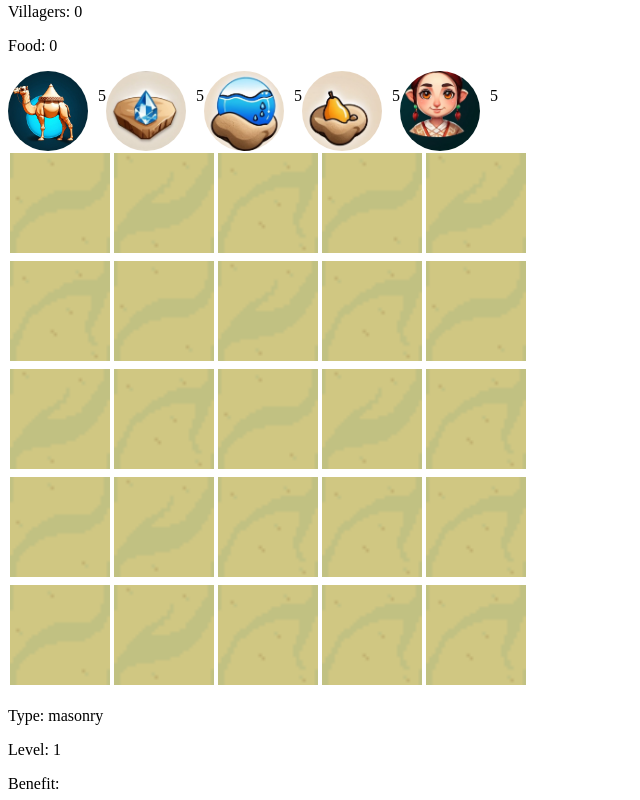
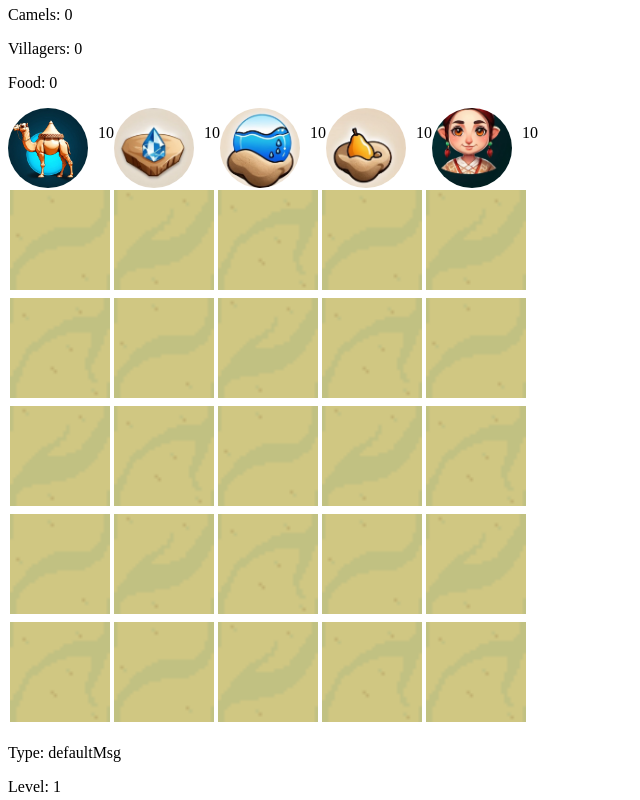
Before and after one commit to manojna18/pixelVillage, a React (Vite) app in the folder pixelVillage/: page / in a window 1280 px wide. Shown: the part 240-1040 px from the top of the page, without its empty margins (0-640 px from the left). Built offline with nearby package versions, Linux system fonts and the light colour scheme.

Commit message:
Added changed to cost functionality

```diff
--- a/pixelVillage/src/App.tsx
+++ b/pixelVillage/src/App.tsx
@@ -4,7 +4,7 @@ import ResourcesView from "./components/ResourcesView";
 import { useState } from "react";
 
 function App() {
-  const [chosenResource, setChosenResource] = useState("masonry");
+  const [chosenResource, setChosenResource] = useState("defaultMsg");
 
   let [resourceCost, setResourceCost] = useState({
     camels: 0,
@@ -14,31 +14,43 @@ function App() {
     water: 0,
   });
 
-  const [benefitToShow, setBenefitToShow] = useState("");
+  const [benefitToShow, setBenefitToShow] = useState({
+    camels: 0,
+    gems: 0,
+    food: 0,
+    villagers: 0,
+    water: 0,
+  });
 
   const showBenefit = (chosenRes: string): void => {
     if (chosenRes === "masonry") {
       let newCost = {
-        camels: 5,
-        gems: 0,
+        camels: 1,
+        gems: 5,
         food: 2,
         villagers: 2,
         water: 1,
       };
       setResourceCost(newCost);
       console.log(resourceCost);
-      setBenefitToShow("gems: 10");
+      setBenefitToShow({
+        camels: 0,
+        gems: 4,
+        food: 3,
+        villagers: 0,
+        water: 0,
+      });
     } else if (chosenRes === "house") {
       let newCost = {
-        camels: 3,
+        camels: 1,
         gems: 4,
         food: 0,
-        villagers: 0,
-        water: 0,
+        villagers: 1,
+        water: 2,
       };
       setResourceCost(newCost);
       console.log(resourceCost);
-      setBenefitToShow("Villagers:  3");
+      setBenefitToShow({ camels: 0, gems: 0, food: 0, villagers: 5, water: 0 });
     } else if (chosenRes === "quarry") {
       let newCost = {
         camels: 0,
@@ -49,7 +61,13 @@ function App() {
       };
       setResourceCost(newCost);
       console.log(resourceCost);
-      setBenefitToShow("food: 12");
+      setBenefitToShow({
+        camels: 0,
+        gems: 15,
+        food: 0,
+        villagers: 0,
+        water: 0,
+      });
     } else if (chosenRes === "settlements") {
       let newCost = {
         camels: 1,
@@ -60,7 +78,7 @@ function App() {
       };
       setResourceCost(newCost);
       console.log(resourceCost);
-      setBenefitToShow("Lumber: 8");
+      setBenefitToShow({ camels: 8, gems: 0, food: 0, villagers: 2, water: 0 });
     } else if (chosenRes === "oasis") {
       let newCost = {
         camels: 8,
@@ -71,10 +89,10 @@ function App() {
       };
       setResourceCost(newCost);
       console.log(resourceCost);
-      setBenefitToShow("Water: 7");
+      setBenefitToShow({ camels: 0, gems: 0, food: 0, villagers: 0, water: 7 });
     } else {
       console.log(resourceCost);
-      setBenefitToShow("Pick a resource from the dropdown");
+      setBenefitToShow({ camels: 0, gems: 0, food: 0, villagers: 0, water: 0 });
     }
   };
 
@@ -97,6 +115,7 @@ function App() {
               setChosenResource(e.target.value);
             }}
           >
+            <option value="defaultMsg">Select an improvement</option>
             <option value="masonry">Masonry</option>
             <option value="house">House</option>
             <option value="oasis">Oasis</option>
@@ -107,7 +126,7 @@ function App() {
         </form>
       </div>
       <h3>Benefit</h3>
-      <p>{benefitToShow}</p>
+      <p>benefitToShow</p>
 
       <ResourcesView resourceCost={resourceCost} />
       <Map
--- a/pixelVillage/src/components/ImprovementsView.tsx
+++ b/pixelVillage/src/components/ImprovementsView.tsx
@@ -1,3 +1,4 @@
+import { useState } from "react";
 import ResourceCost from "../modules/ResourceCost";
 import "./ImprovementView.css";
 
@@ -11,7 +12,7 @@ interface Prop {
   tiles: Tile[];
   indexClicked: number;
   resourceCost: ResourceCost;
-  benefit: string;
+  benefit: ResourceCost;
 }
 
 const ImprovementView = ({
@@ -21,11 +22,40 @@ const ImprovementView = ({
   resourceCost,
   benefit,
 }: Prop) => {
+  const getBenefitToShow = () => {
+    if (resource === "house") {
+      return `Villagers: ${benefit.villagers}`;
+    } else if (resource === "masonry") {
+      return `Gems: ${benefit.gems}, Food: ${benefit.food}`;
+    } else if (resource === "quarry") {
+      return `Gems: ${benefit.gems}`;
+    } else if (resource === "settlements") {
+      return `Villagers: ${benefit.villagers}, Camels: ${benefit.camels}`;
+    } else {
+      return `Water: ${benefit.water}`;
+    }
+  };
+  const [level, setLevel] = useState(1);
+
+  const changeImage = () => {
+    if (tiles[indexClicked].resource === "masonry") {
+      tiles[indexClicked].img = "src/assets/improvements/level2/solar-farm.png";
+    } else if (tiles[indexClicked].resource === "house") {
+      tiles[indexClicked].img = "src/assets/improvements/level2/fortress.png";
+    } else if (tiles[indexClicked].resource === "quarry") {
+      tiles[indexClicked].img = "src/assets/improvements/level2/quarry.png";
+    } else if (tiles[indexClicked].resource === "oasis") {
+      tiles[indexClicked].img = "src/assets/improvements/level2/Oasis-2.png";
+    } else if (tiles[indexClicked].resource === "settlements") {
+      tiles[indexClicked].img = "src/assets/improvements/level2/caravans.jpg";
+    }
+  };
+
   return (
     <div className="ImprovementView">
       <p> Type: {resource}</p>
       <p>Level: {tiles[indexClicked].level}</p>
-      <p>Benefit: {benefit}</p>
+      <p>Benefit: {getBenefitToShow()}</p>
       <p>Cost: </p>
       <div>
         <p>Gems: {resourceCost.gems}</p>
@@ -38,7 +68,10 @@ const ImprovementView = ({
         <button>Close</button>
         <button
           onClick={() => {
-            tiles[indexClicked].level++;
+            tiles[indexClicked].level = tiles[indexClicked].level + 1;
+            setLevel(tiles[indexClicked].level);
+            changeImage();
+            console.log(tiles);
           }}
         >
           Upgrade
--- a/pixelVillage/src/components/Map.css
+++ b/pixelVillage/src/components/Map.css
@@ -3,6 +3,10 @@
   flex-direction: row;
   flex-wrap: wrap;
   width: 520px;
+}
+.map-container .selected {
+  border: solid 2px black;
+  box-sizing: border-box;
 }
 
 .map-container img {
--- a/pixelVillage/src/components/Map.tsx
+++ b/pixelVillage/src/components/Map.tsx
@@ -10,51 +10,53 @@ import ResourceLine from "./ResourceLine";
 interface Prop {
   chosenResource: string;
   resourceCost: ResourceCost;
-  benefit: string;
+  benefit: ResourceCost;
 }
 interface Tile {
   img: string;
   level: number;
   resource: string;
+  className: string;
 }
 
 const Map = ({ chosenResource, resourceCost, benefit }: Prop) => {
   const [tiles, setTiles] = useState([
-    { img: tile1, level: 1, resource: "" },
-    { img: tile2, level: 1, resource: "" },
-    { img: tile3, level: 1, resource: "" },
-    { img: tile1, level: 1, resource: "" },
-    { img: tile2, level: 1, resource: "" },
-    { img: tile3, level: 1, resource: "" },
-    { img: tile1, level: 1, resource: "" },
-    { img: tile2, level: 1, resource: "" },
-    { img: tile3, level: 1, resource: "" },
-    { img: tile1, level: 1, resource: "" },
-    { img: tile2, level: 1, resource: "" },
-    { img: tile3, level: 1, resource: "" },
-    { img: tile1, level: 1, resource: "" },
-    { img: tile2, level: 1, resource: "" },
-    { img: tile3, level: 1, resource: "" },
-    { img: tile1, level: 1, resource: "" },
-    { img: tile2, level: 1, resource: "" },
-    { img: tile3, level: 1, resource: "" },
-    { img: tile3, level: 1, resource: "" },
-    { img: tile3, level: 1, resource: "" },
-    { img: tile1, level: 1, resource: "" },
-    { img: tile2, level: 1, resource: "" },
-    { img: tile3, level: 1, resource: "" },
-    { img: tile3, level: 1, resource: "" },
-    { img: tile3, level: 1, resource: "" },
+    { img: tile1, level: 1, resource: "", className: "" },
+    { img: tile2, level: 1, resource: "", className: "" },
+    { img: tile3, level: 1, resource: "", className: "" },
+    { img: tile1, level: 1, resource: "", className: "" },
+    { img: tile2, level: 1, resource: "", className: "" },
+    { img: tile3, level: 1, resource: "", className: "" },
+    { img: tile1, level: 1, resource: "", className: "" },
+    { img: tile2, level: 1, resource: "", className: "" },
+    { img: tile3, level: 1, resource: "", className: "" },
+    { img: tile1, level: 1, resource: "", className: "" },
+    { img: tile2, level: 1, resource: "", className: "" },
+    { img: tile3, level: 1, resource: "", className: "" },
+    { img: tile1, level: 1, resource: "", className: "" },
+    { img: tile2, level: 1, resource: "", className: "" },
+    { img: tile3, level: 1, resource: "", className: "" },
+    { img: tile1, level: 1, resource: "", className: "" },
+    { img: tile2, level: 1, resource: "", className: "" },
+    { img: tile3, level: 1, resource: "", className: "" },
+    { img: tile1, level: 1, resource: "", className: "" },
+    { img: tile2, level: 1, resource: "", className: "" },
+    { img: tile3, level: 1, resource: "", className: "" },
+    { img: tile1, level: 1, resource: "", className: "" },
+    { img: tile2, level: 1, resource: "", className: "" },
+    { img: tile3, level: 1, resource: "", className: "" },
+    { img: tile3, level: 1, resource: "", className: "" },
   ]);
 
   const changeImageSource = (index: number): void => {
     console.log(chosenResource);
-
     if (chosenResource === "masonry") {
       setTiles((prev) => {
         let copyOfTiles = prev.slice(0);
         copyOfTiles[index].img = "src/assets/improvements/level1/Masonry.png";
         copyOfTiles[index].resource = chosenResource;
+        copyOfTiles.forEach((tile) => (tile.className = ""));
+        copyOfTiles[index].className = "selected";
         return copyOfTiles;
       });
     } else if (chosenResource === "settlements") {
@@ -62,6 +64,8 @@ const Map = ({ chosenResource, resourceCost, benefit }: Prop) => {
         let copyOfTiles = prev.slice(0);
         copyOfTiles[index].img = "src/assets/improvements/level1/tents.jpg";
         copyOfTiles[index].resource = chosenResource;
+        copyOfTiles.forEach((tile) => (tile.className = ""));
+        copyOfTiles[index].className = "selected";
 
         return copyOfTiles;
       });
@@ -70,6 +74,8 @@ const Map = ({ chosenResource, resourceCost, benefit }: Prop) => {
         let copyOfTiles = prev.slice(0);
         copyOfTiles[index].img = "src/assets/improvements/level1/House.png";
         copyOfTiles[index].resource = chosenResource;
+        copyOfTiles.forEach((tile) => (tile.className = ""));
+        copyOfTiles[index].className = "selected";
 
         return copyOfTiles;
       });
@@ -78,15 +84,19 @@ const Map = ({ chosenResource, resourceCost, benefit }: Prop) => {
         let copyOfTiles = prev.slice(0);
         copyOfTiles[index].img = "src/assets/improvements/level1/oasis-1.png";
         copyOfTiles[index].resource = chosenResource;
+        copyOfTiles.forEach((tile) => (tile.className = ""));
+        copyOfTiles[index].className = "selected";
 
         return copyOfTiles;
       });
-    } else {
+    } else if (chosenResource === "quarry") {
       setTiles((prev) => {
         let copyOfTiles = prev.slice(0);
         copyOfTiles[index].img =
           "src/assets/improvements/level1/miningCamp.png";
         copyOfTiles[index].resource = chosenResource;
+        copyOfTiles.forEach((tile) => (tile.className = ""));
+        copyOfTiles[index].className = "selected";
 
         return copyOfTiles;
       });
@@ -96,26 +106,27 @@ const Map = ({ chosenResource, resourceCost, benefit }: Prop) => {
   const [tileClicked, setTileClicked] = useState(0);
 
   const [resourcesOwned, setResourcesOwned] = useState({
-    camels: 5,
-    gems: 5,
-    water: 5,
-    food: 5,
-    villagers: 5,
+    camels: 10,
+    gems: 10,
+    water: 10,
+    food: 10,
+    villagers: 10,
   });
 
   const resourceBalance = () => {
     return {
-      camels: resourcesOwned.camels - resourceCost.camels,
-      gems: resourcesOwned.gems - resourceCost.gems,
-      water: resourcesOwned.water - resourceCost.water,
-      food: resourcesOwned.food - resourceCost.food,
-      villagers: resourcesOwned.villagers - resourceCost.villagers,
+      camels: resourcesOwned.camels - resourceCost.camels + benefit.camels,
+      gems: resourcesOwned.gems - resourceCost.gems + benefit.gems,
+      water: resourcesOwned.water - resourceCost.water + benefit.water,
+      food: resourcesOwned.food - resourceCost.food + benefit.food,
+      villagers:
+        resourcesOwned.villagers - resourceCost.villagers + benefit.villagers,
     };
   };
 
   return (
     <>
-      <ResourceLine resourceBalance={resourcesOwned} />
+      <ResourceLine resourceBalance={resourcesOwned} benefit={benefit} />
       <div className="map-container">
         {tiles.map((tile: Tile, index: number) => (
           <div className="tile-container" key={index}>
@@ -127,6 +138,7 @@ const Map = ({ chosenResource, resourceCost, benefit }: Prop) => {
                 console.dir(tile.img);
                 setResourcesOwned(resourceBalance());
               }}
+              className={tile.className}
             />
           </div>
         ))}
```
Also changed, not shown: pixelVillage/src/components/ResourceLine.tsx (+23 -1 lines).
